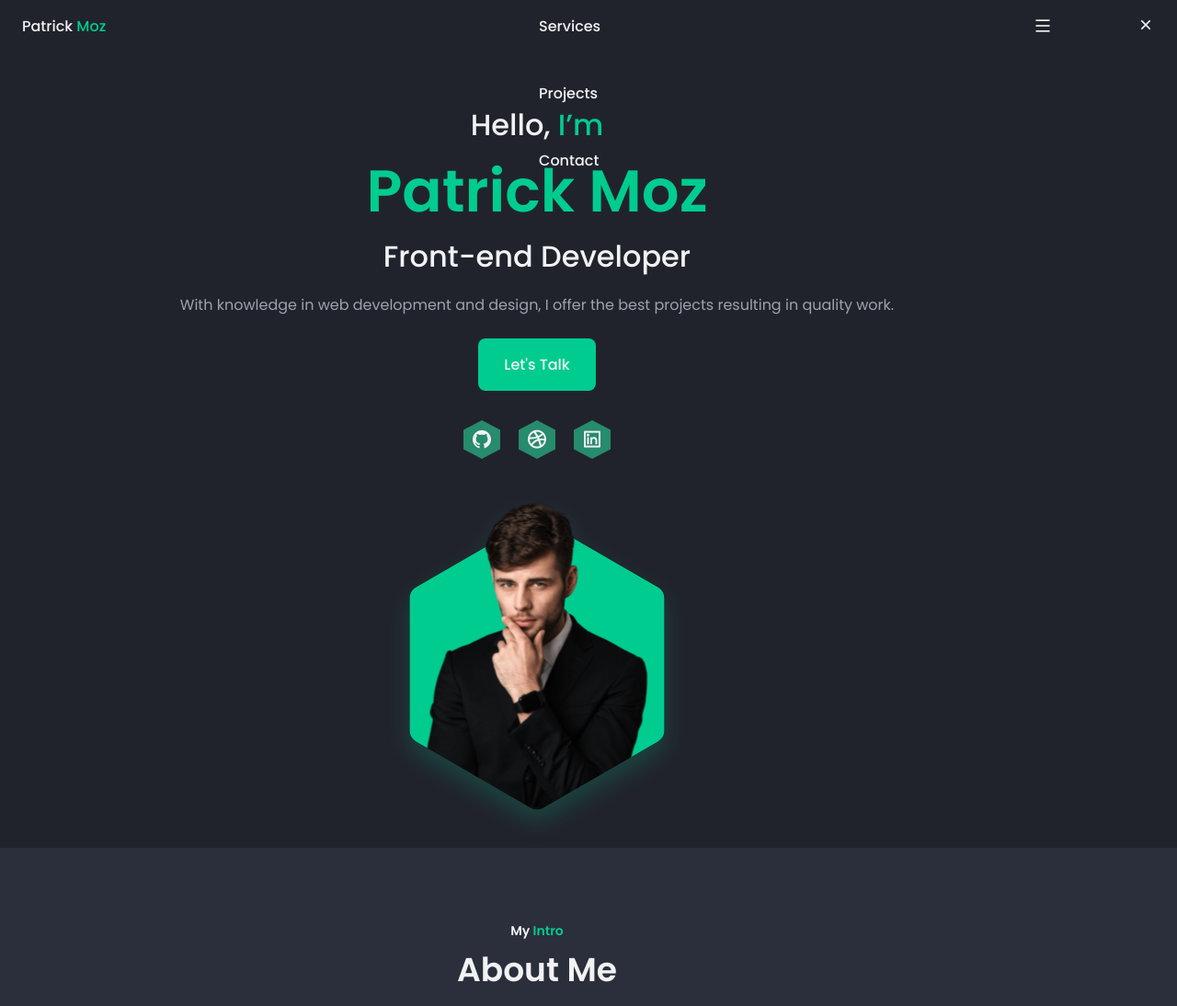
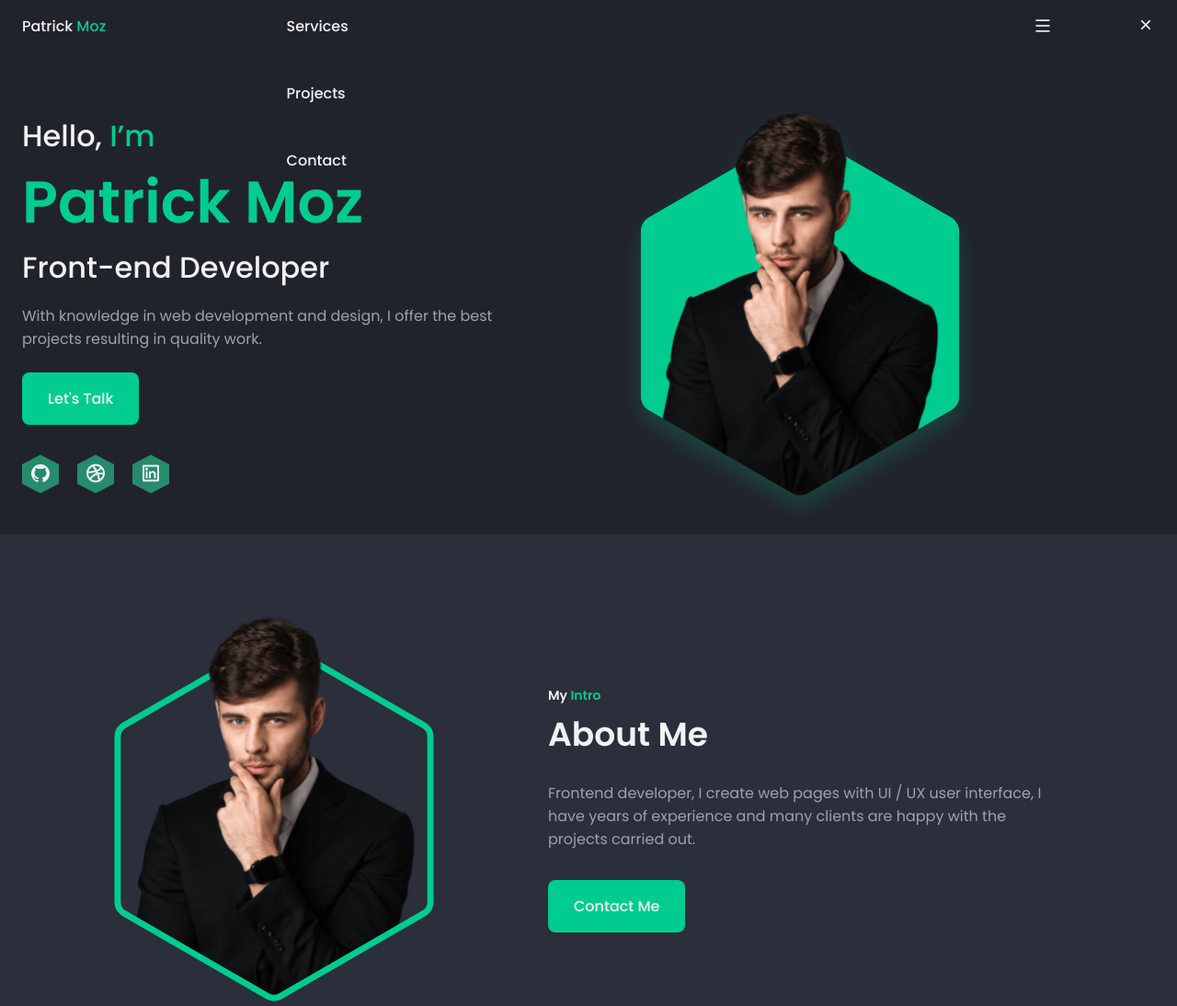
Before and after one commit to echaan/eric-portfolio, a plain HTML site: page index.html in a window 1280 px wide. Shown: the top 1094 px of the page at 92% size. Drawn offline with nearby package versions, Linux system fonts and the light colour scheme.

Commit message:
Update style for medium devices

```diff
--- a/assets/css/styles.css
+++ b/assets/css/styles.css
@@ -659,6 +659,54 @@ svg {
 }
 
 /* For medium devices */
+@media screen and (min-width: 576px) {
+  .home__container,
+  .about__container,
+  .skills__container,
+  .services__container,
+  .projects__container,
+  .contact__container{
+    grid-template-columns: 360px;
+    justify-content: center;
+  }
+}
 
+@media screen and (min-width: 768px) {
+  .nav__menu{
+    width: 55%;
+  }
+
+  .home__container,
+  .about__container,
+  .skills__container{
+    grid-template-columns: repeat(2, 1fr);
+    align-items: center;
+  }
+
+  .home__data,
+  .about__data,
+  .skills__data,
+  :is(.about__data, .skills__data) :is(.section__subtitle, .section__title){
+    text-align: initial;
+  }
+
+  .home__social{
+    justify-content: initial;
+  }
+
+  .home__blob,
+  .about__blob{
+    width: 400px;
+  }
+
+  .about__data{
+    order: 1;
+  }
+
+  .services__container,
+  .projects__container{
+    grid-template-columns: repeat(2, 352px);
+  }
+}
 
 /* For large devices */
```
